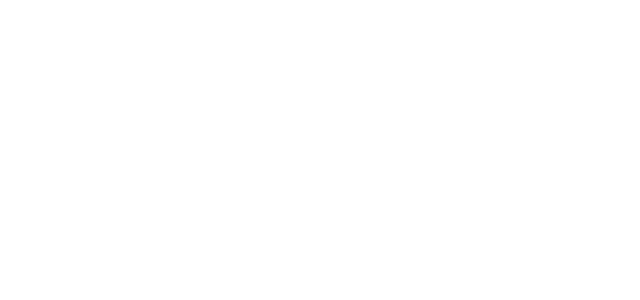
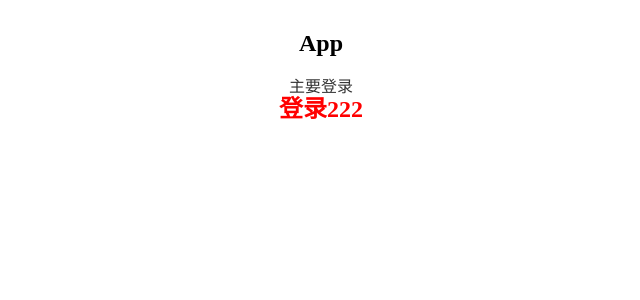
Before and after one commit to yarn-k/vue3-ts-cms, a Vue app in the folder vue3-ts-cms/: page /#/login in a window 1280 px wide. Shown: the top 300 px of the page, without its empty margins (319-959 px from the left). Built offline with nearby package versions, Linux system fonts and the light colour scheme.

Commit message:
项目文档

```diff
--- a/vue3-ts-cms/package.json
+++ b/vue3-ts-cms/package.json
@@ -11,12 +11,15 @@
   },
   "dependencies": {
     "element-plus": "^2.3.3",
-    "vue": "^3.2.47"
+    "normalize.css": "^8.0.1",
+    "vue": "^3.2.47",
+    "vue-router": "^4.1.6"
   },
   "devDependencies": {
     "@types/node": "^18.14.2",
     "@vitejs/plugin-vue": "^4.0.0",
     "@vue/tsconfig": "^0.1.3",
+    "less": "^4.1.3",
     "npm-run-all": "^4.1.5",
     "typescript": "~4.8.4",
     "vite": "^4.1.4",
--- a/vue3-ts-cms/src/App.vue
+++ b/vue3-ts-cms/src/App.vue
@@ -1,13 +1,29 @@
+<template>
+  <div class="app">
+
+    <h2>App</h2>
+
+    <router-link to="/main">主要</router-link>
+    <router-link to="/login">登录</router-link>
+    <router-view/>
+  </div>
+  </template>
+
+
+
 <script setup lang="ts">
 
 </script>
 
-<template>
 
 
+<style scoped>
+h2 {
+  margin: 20px;
 
-</template>
-
-<style scoped>
-
+}
+.app {
+  margin: 30px;
+  text-align: center;
+}
 </style>
--- /dev/null
+++ b/vue3-ts-cms/src/assets/css/index.less
@@ -0,0 +1,5 @@
+
+
+// 引入样式
+@import './common.less';
+@import './reset.less';
--- /dev/null
+++ b/vue3-ts-cms/src/assets/css/reset.less
@@ -0,0 +1,28 @@
+
+/* reset.css样式重置文件 */
+/* margin/padding重置 */
+body, h1, h2, h3, ul, ol, li, p, dl, dt, dd {
+  padding: 0;
+  margin: 0;
+}
+
+/* a元素重置 */
+a {
+  text-decoration: none;
+  color: #333;
+}
+
+/* img的vertical-align重置 */
+img {
+  vertical-align: top;
+}
+
+/* ul, ol, li重置 */
+ul, ol, li {
+  list-style: none;
+}
+
+/* 对斜体元素重置 */
+i, em {
+  font-style: normal;
+}
--- /dev/null
+++ b/vue3-ts-cms/src/router/index.ts
@@ -0,0 +1,33 @@
+import { createRouter, createWebHashHistory } from 'vue-router'
+
+const router = createRouter({
+  history: createWebHashHistory(),
+  // 映射关系： path --> component
+  routes: [
+    {
+      path: '/',
+      redirect: '/main'
+    },
+    {
+      path: '/main',
+      name: 'main',
+      // 懒加载  魔法注释
+      component: () => import('@/views/main/main.vue')
+    },
+    {
+      path: '/login',
+      name: 'login',
+      component: () => import('@/views/login/login.vue')
+    },
+    // 匹配不正确路径
+    {
+      path: '/:pathMatch(.*)',
+      component: () => import('@/views/notFound/notFound.vue')
+    }
+  ]
+
+})
+
+// 路由守卫  判断有没有登录  没有登录跳转到登录页面
+
+export default router
--- /dev/null
+++ b/vue3-ts-cms/src/views/login/login.vue
@@ -0,0 +1,15 @@
+<template>
+    <div class="login">
+        <h2>登录222</h2>
+    </div>
+</template>
+
+<script setup lang="ts">
+
+</script>
+
+<style lang="less" scoped>
+.login {
+  color: red;
+}
+</style>
--- /dev/null
+++ b/vue3-ts-cms/src/views/main/main.vue
@@ -0,0 +1,15 @@
+<template>
+    <div class="main">
+        <h2>主要1111</h2>
+    </div>
+</template>
+
+<script setup lang="ts">
+
+</script>
+
+<style lang="less" scoped>
+.main {
+  color: red;
+}
+</style>
--- /dev/null
+++ b/vue3-ts-cms/src/views/notFound/notFound.vue
@@ -0,0 +1,17 @@
+<template>
+    <div class="notFound">
+        <h2>您输入的地址不正确,请联系管理员~</h2>
+
+    </div>
+</template>
+
+<script setup lang="ts">
+
+</script>
+
+<style lang="less" scoped>
+.notFound {
+  text-align: center;
+  color: red;
+}
+</style>
```
Also changed, not shown: vue3-ts-cms/src/main.ts (+8 -14 lines), vue3-ts-cms/src/assets/css/common.less (added), 2 other files (tests, documents, lock files or other folders).
